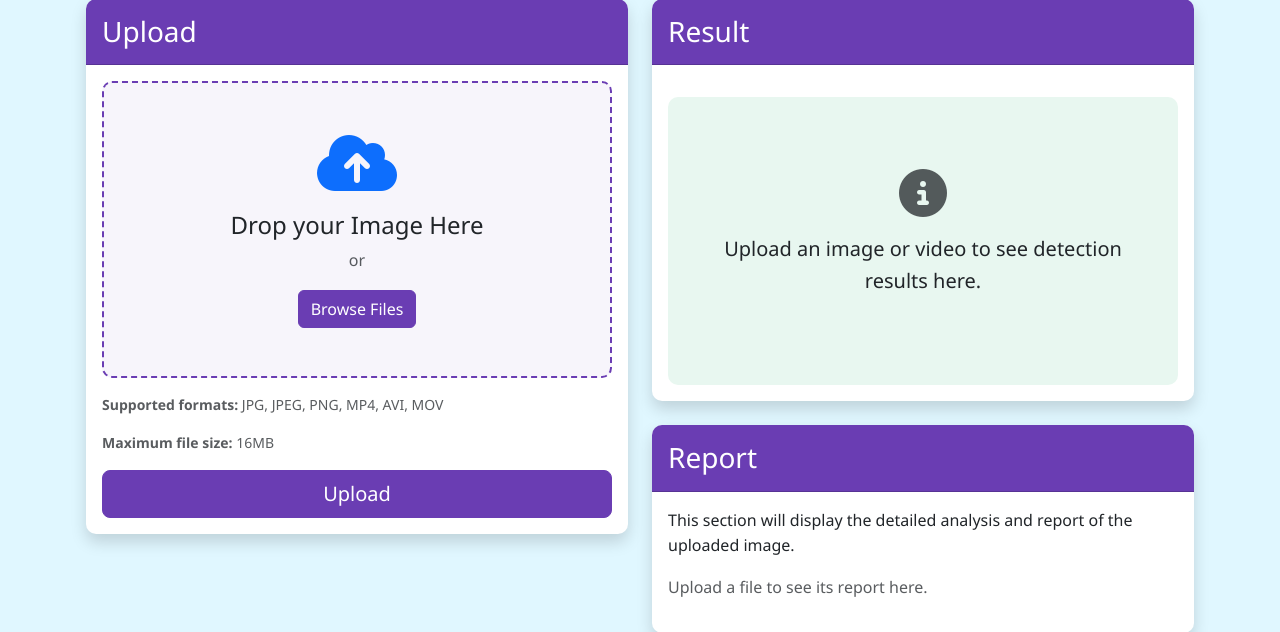
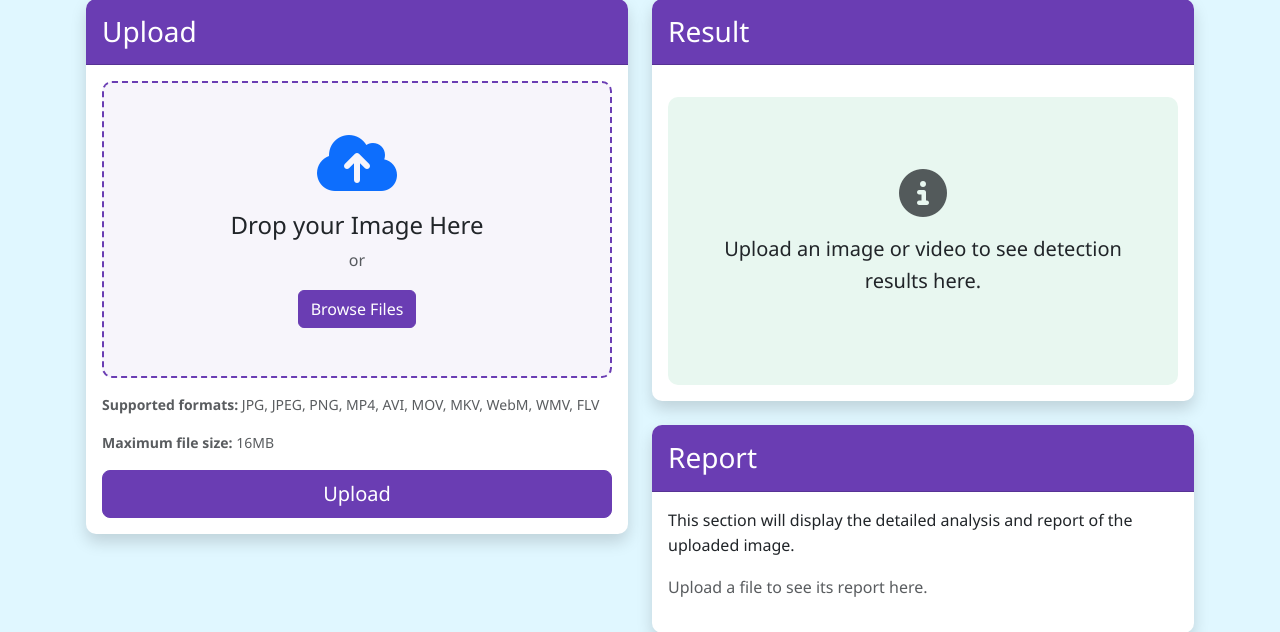
Before and after one commit to prathmeshnik/Ocean-Waste-Tracker, a Flask app: page /upload in a window 1280 px wide. Shown: the part 373-1005 px from the top of the page. Run offline with Flask 3, Linux system fonts and the light colour scheme; the visitor is signed in with stand-in values (Sample User, id 1); some libraries are stand-ins or nearby versions.

Commit message:
Update upload.html

```diff
--- a/templates/upload.html
+++ b/templates/upload.html
@@ -39,7 +39,7 @@
                             <div class="file-preview mb-3 text-center" style="display: none;"></div>
 
                             <div class="form-text mb-3">
-                                <p><strong>Supported formats:</strong> JPG, JPEG, PNG, MP4, AVI, MOV</p>
+                                <p><strong>Supported formats:</strong> JPG, JPEG, PNG, MP4, AVI, MOV, MKV, WebM, WMV, FLV</p>
                                 <p><strong>Maximum file size:</strong> 16MB</p>
                             </div>
 
@@ -65,9 +65,21 @@
                                     <img src="{{ url_for('static', filename='uploads/' + uploaded_filename) }}" class="img-fluid rounded" alt="Uploaded Image" id="processed-image-server" style="max-height: 400px;">
                                     <!-- Overlay canvas for drawing bounding boxes on images -->
                                     <canvas id="upload-overlay-canvas" style="position: absolute; top: 0; left: 0; pointer-events: none;"></canvas>
-                                {% elif file_ext in ['mp4', 'avi', 'mov'] %}
+                                {% elif file_ext in ['mp4', 'avi', 'mov', 'mkv', 'webm', 'wmv', 'flv'] %}
+                                    {% set video_type_suffix = file_ext %}
+                                    {% if file_ext == 'mov' %}
+                                        {% set video_type_suffix = 'quicktime' %}
+                                    {% elif file_ext == 'mkv' %}
+                                        {% set video_type_suffix = 'x-matroska' %}
+                                    {% elif file_ext == 'webm' %}
+                                        {% set video_type_suffix = 'webm' %}
+                                    {% elif file_ext == 'wmv' %}
+                                        {% set video_type_suffix = 'x-ms-wmv' %}
+                                    {% elif file_ext == 'flv' %}
+                                        {% set video_type_suffix = 'x-flv' %}
+                                    {% endif %}
                                     <video controls width="100%" class="img-fluid rounded" id="processed-video-server" style="max-height: 400px;">
-                                        <source src="{{ url_for('static', filename='uploads/' + uploaded_filename) }}" type="video/{{ file_ext if file_ext != 'mov' else 'quicktime' }}">
+                                        <source src="{{ url_for('static', filename='processed_videos/processed_' + uploaded_filename) }}" type="video/{{ video_type_suffix }}">
                                         Your browser does not support the video tag.
                                     </video>
                                 {% endif %}
```
